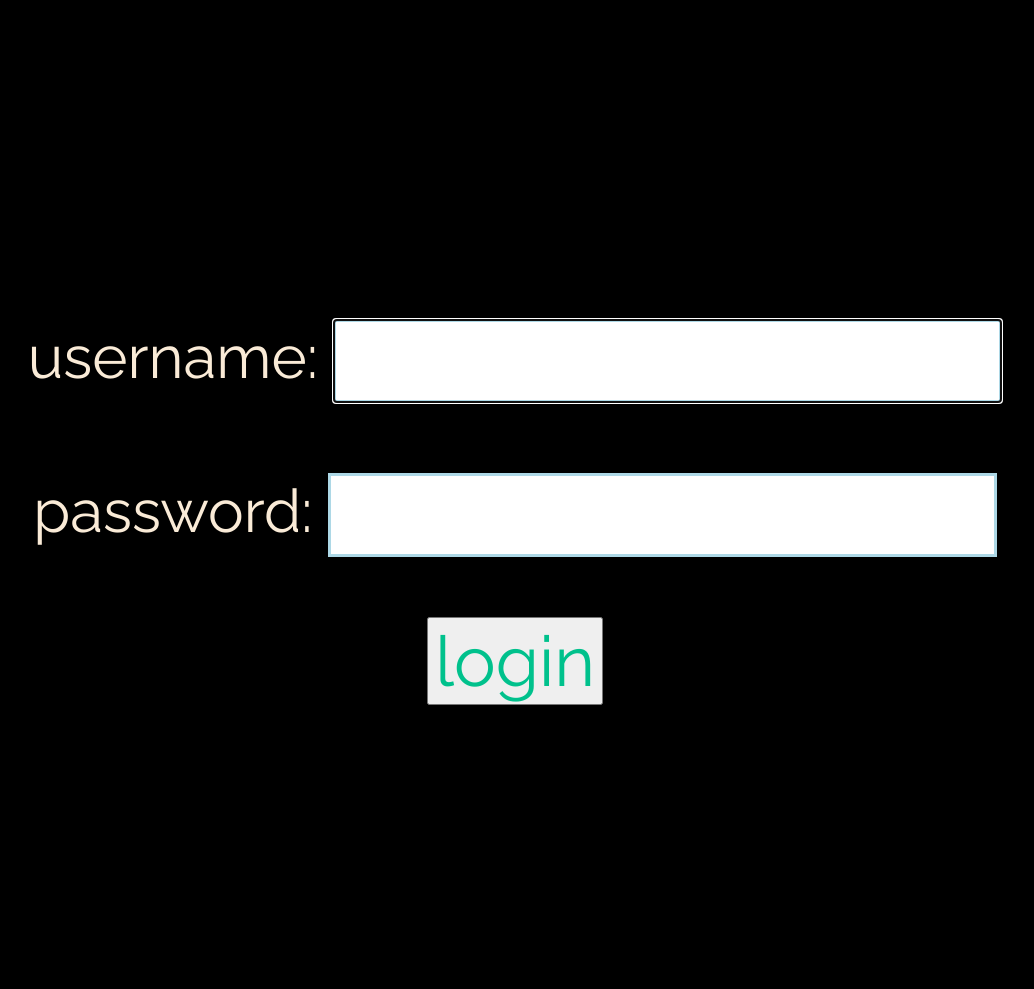
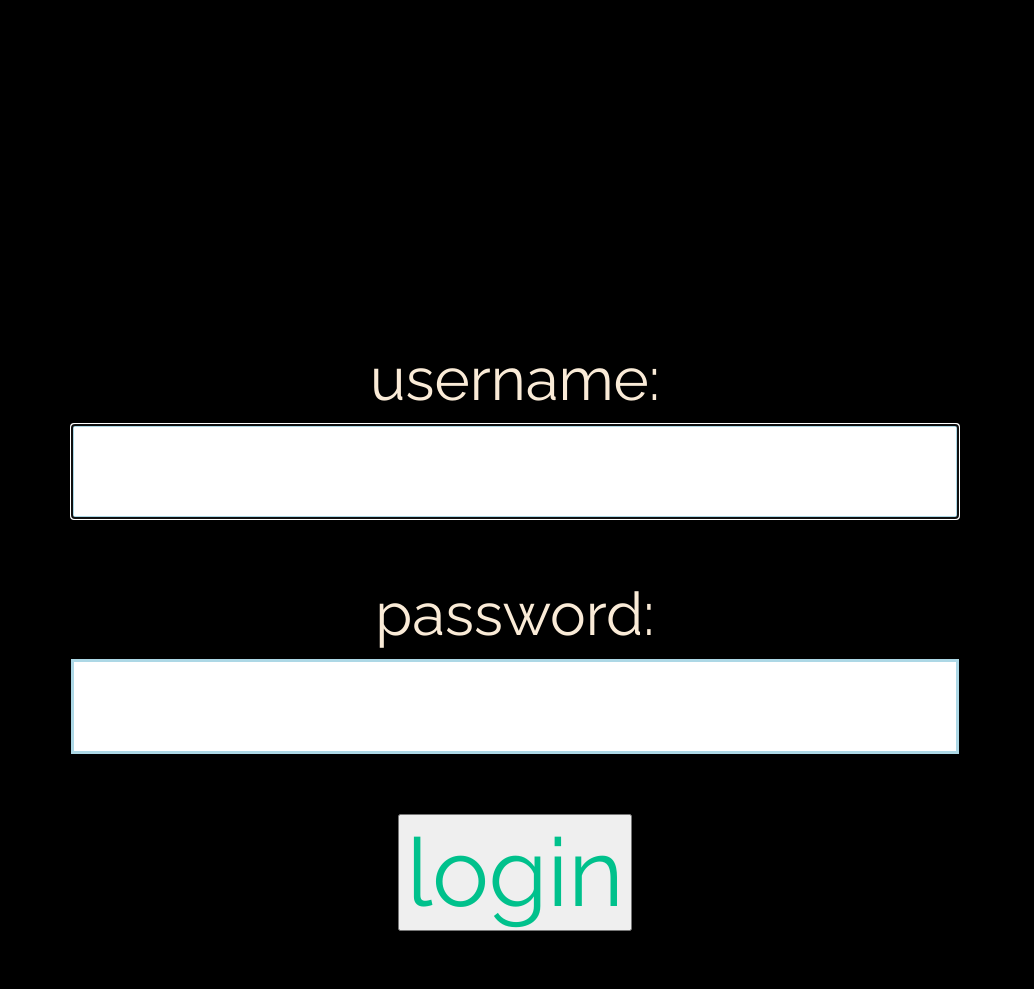
Before and after one commit to CarolineMadison/I_Joseph_Capstone_API, a Django app: page /accounts/login/ in a window 1280 px wide. Shown: the part 51-1040 px from the top of the page, without its empty margins (125-1159 px from the left). Before the commit the page ends 756 px from the top, so only its background shows below. Run offline with Django 3.2, Linux system fonts and the light colour scheme.

Commit message:
finished more styling on nav bar and login screen

```diff
--- a/ijosephproject/ijosephapp/static/styles/login.css
+++ b/ijosephproject/ijosephapp/static/styles/login.css
@@ -3,12 +3,12 @@ body {
 }
 
 .home {
-    padding-top: 250px;
+    padding-top: 255px;
     padding-bottom: 50px;
     padding-left: 125px;
     padding-right: 125px;
     text-align: center;
-    margin-top: 50px;
+    margin-top: 80px;
     font-family: 'Raleway', sans-serif;
     text-transform: lowercase;
 }
@@ -20,14 +20,15 @@ body {
 }
 
 .submit {
-    font-size: 70px;
+    font-size: 95px;
     color: #00c18c;
     font-family: 'Raleway', sans-serif;
 }
 
 input {
     margin-top: 10px;
-    font-size: 50px;
+    font-size: 60px;
     border: lightblue solid;
     padding: 10px;
+    width: 85%;
 }
```
Also changed, not shown: ijosephproject/ijosephapp/static/styles/base.css (+4 -5 lines), ijosephproject/ijosephapp/static/styles/register.css (+5 -5 lines), ijosephproject/db.sqlite3.
